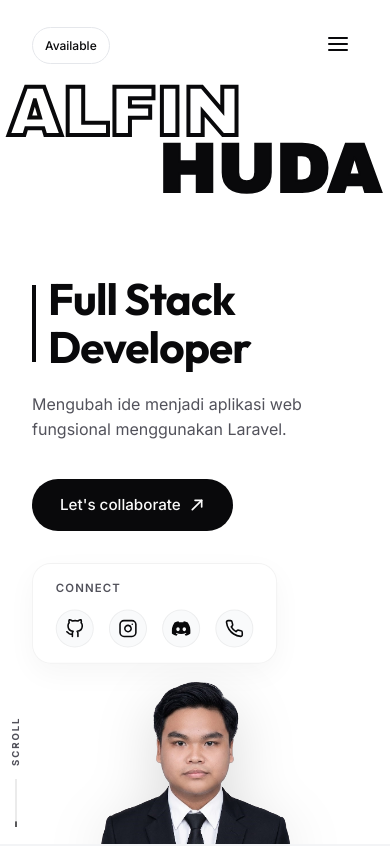
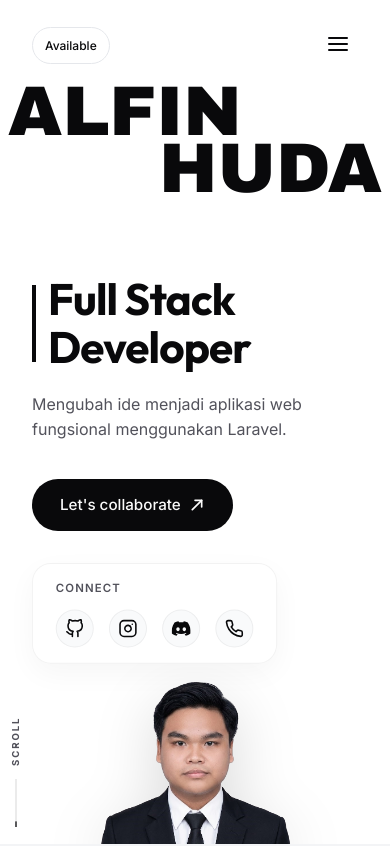
Before and after one commit to Alfin452/portofolio, a React (Vite) app: page / in a window 390 px wide. Shown: the top 846 px of the page. Built offline with nearby package versions, Linux system fonts and the light colour scheme.

Commit message:
feat: add styles for HeroSection component including responsive layouts and glass-morphism effects

```diff
--- a/src/components/HeroSection/style.css
+++ b/src/components/HeroSection/style.css
@@ -339,8 +339,14 @@
 
   .hero-bg-row {
     font-size: 18vw;
-    letter-spacing: normal; /* Fix Android webkit bug where negative letter-spacing collapses text stroke */
-    -webkit-text-stroke-width: 2px !important; /* Slightly thinner stroke on mobile so it doesn't look too chunky */
+    letter-spacing: normal !important;
+  }
+
+  /* Make text solid black on mobile to avoid all rendering bugs */
+  .dribbble-text-outline {
+    -webkit-text-stroke: 0px transparent !important;
+    color: var(--text-dark) !important;
+    text-shadow: none !important;
   }
 }
 
```
